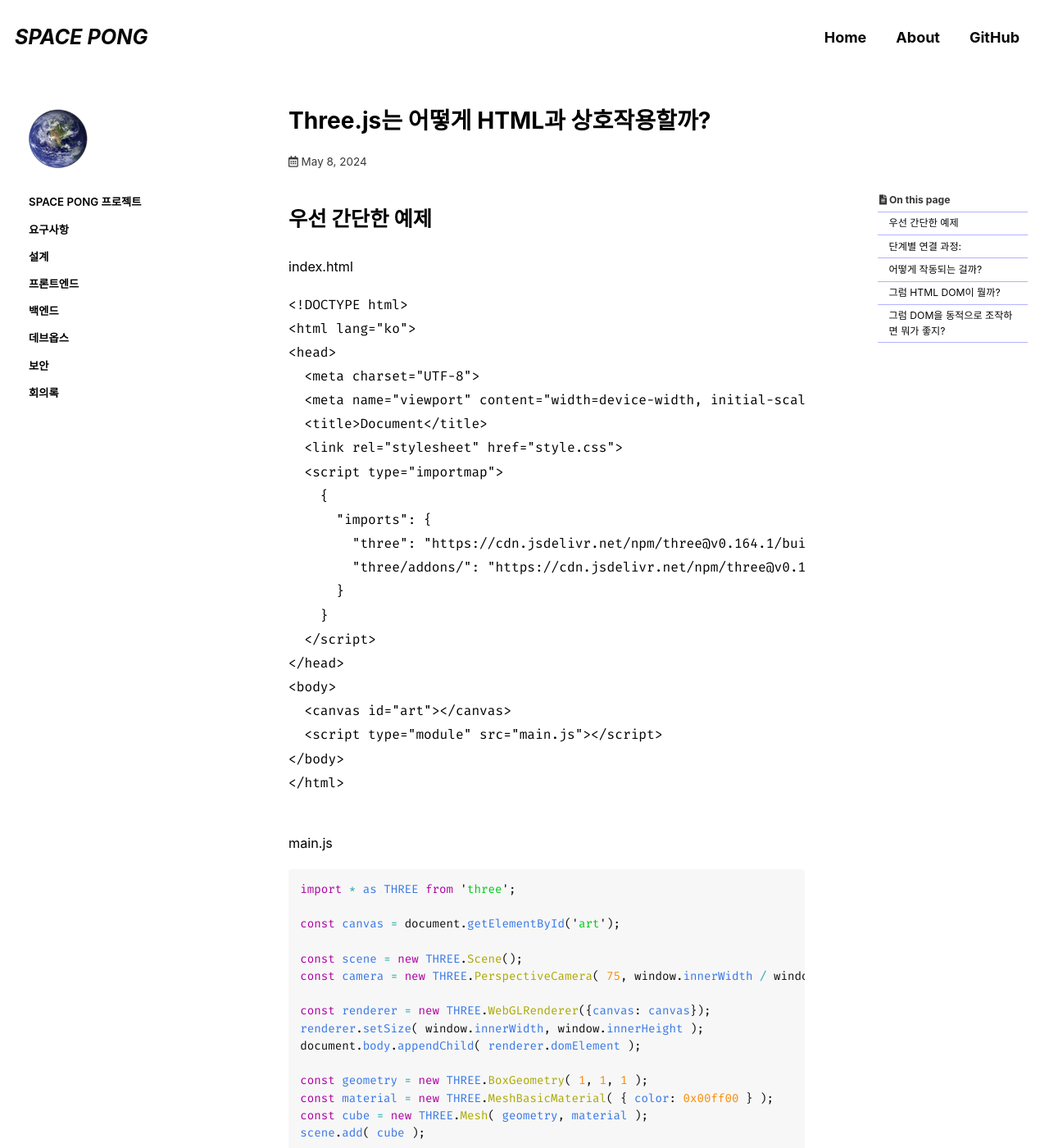
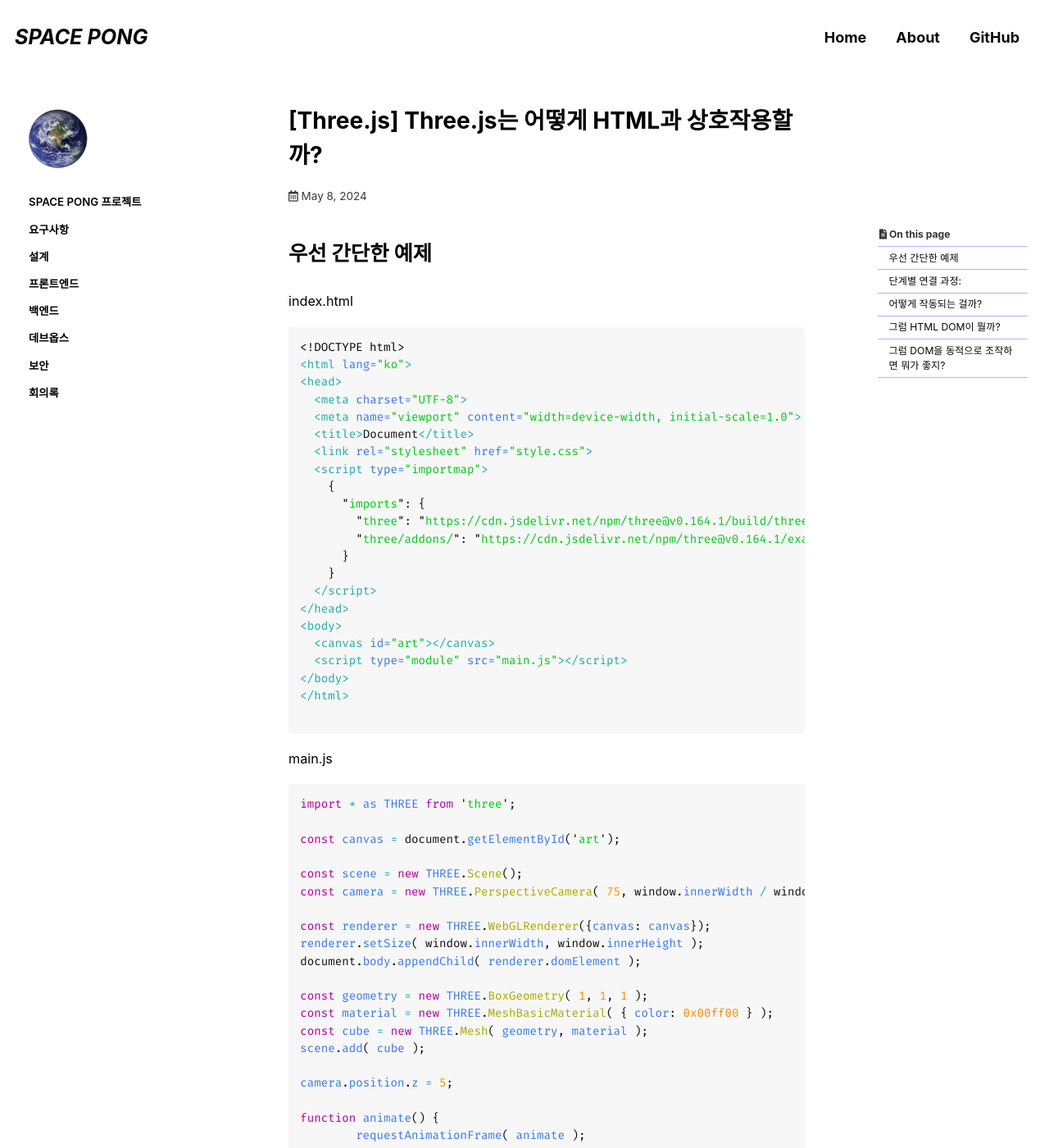
Before and after one commit to space-pong/space-pong.github.io, a Jekyll site: the page built from _posts/2024-05-08-front-end-threejs-1.md, in a window 1280 px wide and 1400 px high. Shown: the whole window at 82% size. Built offline with Jekyll 4.4.1, drawn with Linux system fonts in a browser that asks for light colours; cached includes are drawn as plain includes; some web fonts are replaced; comment, search, counter and statistics services are not loaded.

Commit message:
Update: 2024-05-09

````diff
--- a/_posts/2024-05-08-front-end-threejs-1.md
+++ b/_posts/2024-05-08-front-end-threejs-1.md
@@ -1,5 +1,5 @@
 ---
-title: "Three.js는 어떻게 HTML과 상호작용할까?"
+title: "[Three.js] Three.js는 어떻게 HTML과 상호작용할까?"
 excerpt: "HTML이 JS를 쓰는 이유와 HTML DOM 개념"
 
 categories:
@@ -17,7 +17,7 @@ last_modified_at: 2024-05-08
 # 우선 간단한 예제
 
 index.html
-```HTML
+```html
 <!DOCTYPE html>
 <html lang="ko">
 <head>
````
